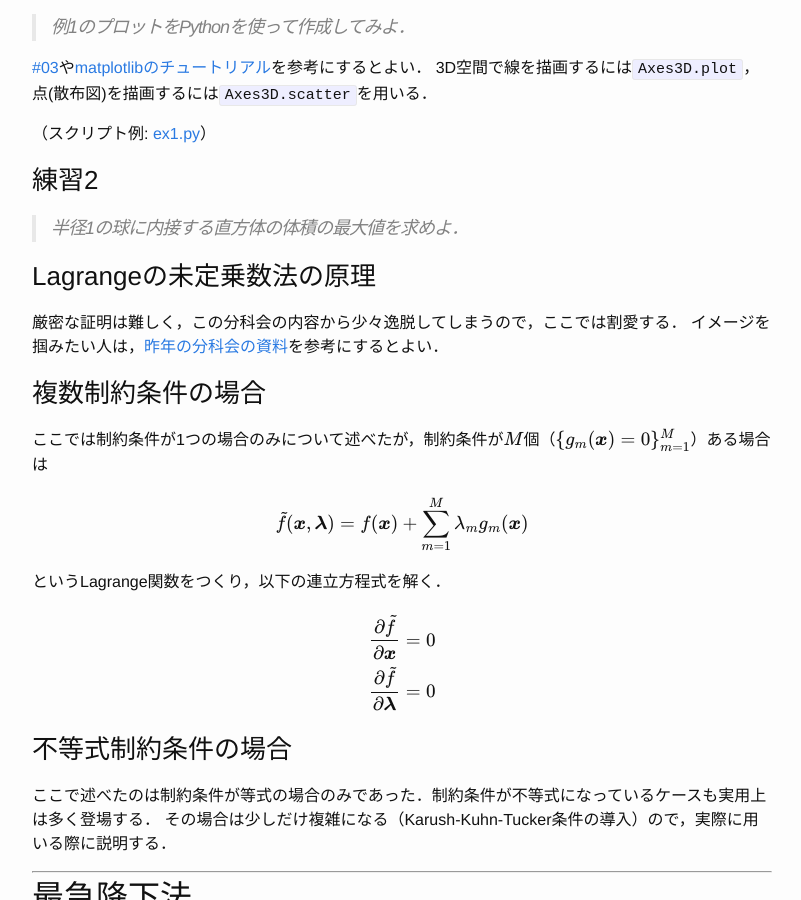
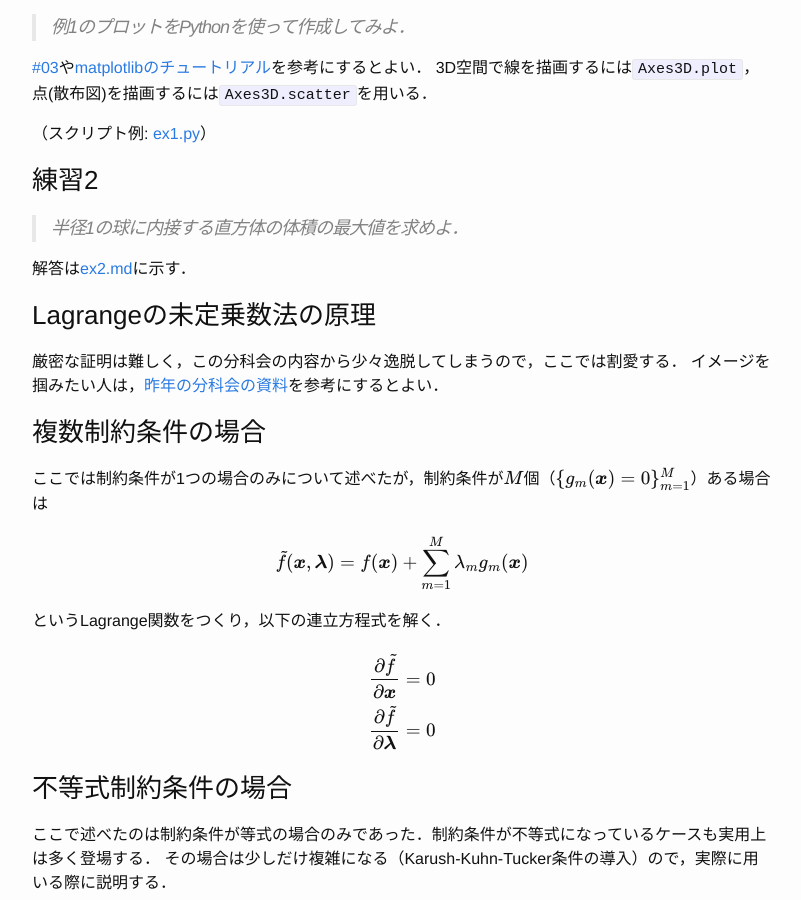
Before and after one commit to tsg-ut/ml2015, a Jekyll site: the page built from _posts/2015-05-11-lagrange-multiplier.markdown, in a window 1280 px wide and 900 px high, scrolled down 2822 px. Shown: the whole window, without its empty margins (238-1039 px from the left). Built offline with Jekyll 4.4.1, drawn with Linux system fonts in a browser that asks for light colours; Markdown is read by kramdown in place of the engine named in the settings; formulas are drawn with MathJax 3.

Commit message:
add files for #04

```diff
--- a/_posts/2015-05-11-lagrange-multiplier.markdown
+++ b/_posts/2015-05-11-lagrange-multiplier.markdown
@@ -119,6 +119,8 @@
 ### 練習2
 
 > 半径1の球に内接する直方体の体積の最大値を求めよ．
+
+解答は[ex2.md](https://github.com/tsg-ut/ml2015/blob/master/04/ex2.md)に示す．
 
 ### Lagrangeの未定乗数法の原理
 
@@ -252,3 +254,5 @@
 ### 練習4
 
 例2で，収束するまでの反復回数が最も少なくなるような学習率を探索せよ．0から2の間で試せば十分である．
+
+[ex4.py](https://github.com/tsg-ut/ml2015/blob/master/04/ex4.py)にスクリプト例を示す．
```
Also changed, not shown: 2 other files.
